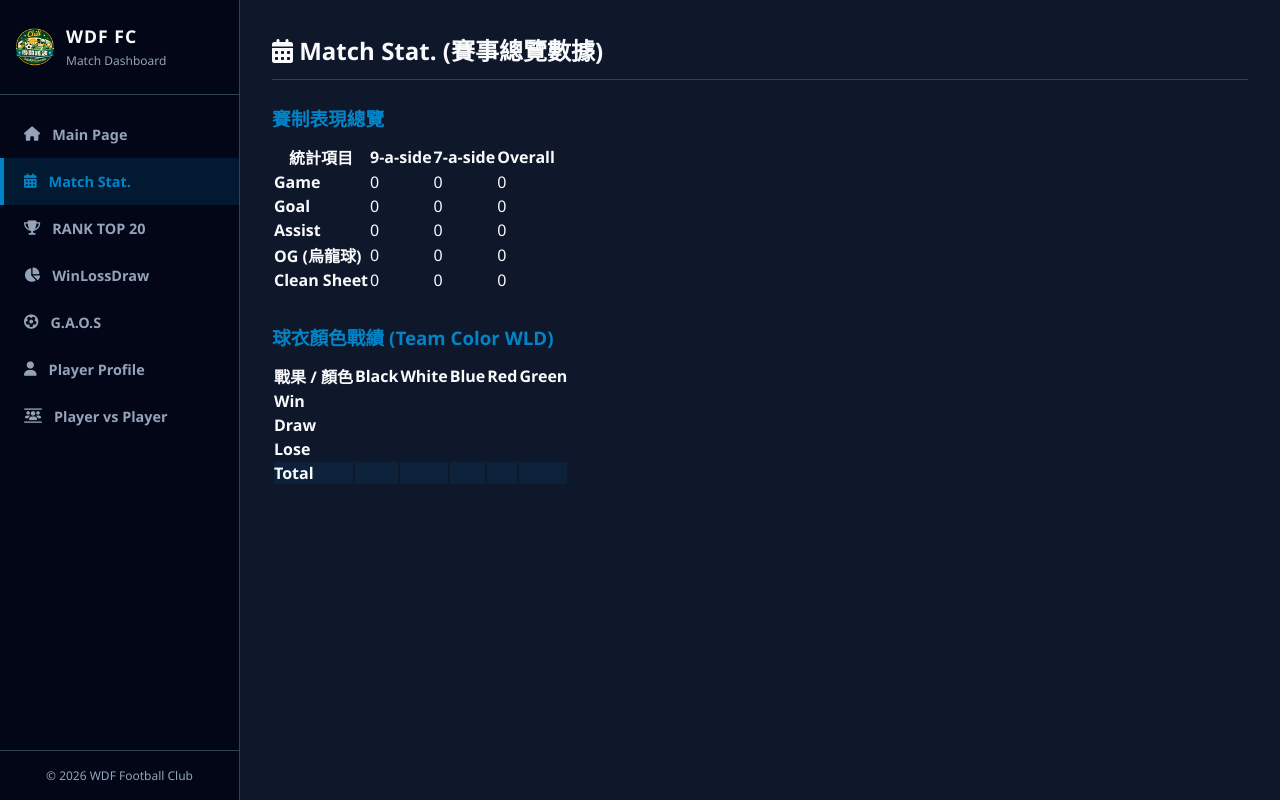
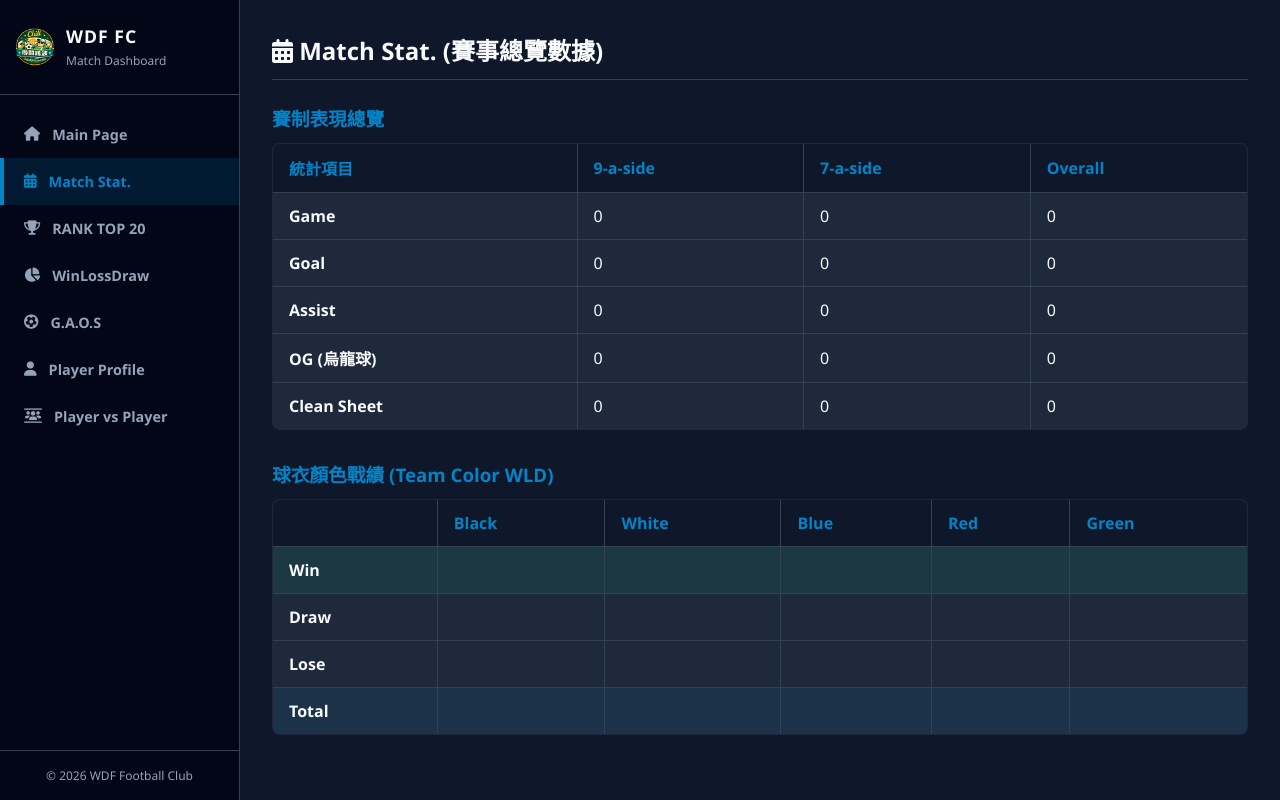
Before and after one commit to jasonkitkituk/wdf-dashboard, a Flask app: page / in a window 1280 px wide, after a click on "Match Stat.". Run offline with Flask 3, Linux system fonts and the light colour scheme; data that the repository does not hold is empty; some libraries are stand-ins or nearby versions.

Commit message:
style: add table borders and background color for team color table header

```diff
--- a/sql/format_stats.sql
+++ b/sql/format_stats.sql
@@ -17,12 +17,16 @@ stat_sums AS (
 
         COALESCE(SUM(CASE WHEN m.pitch_aside = 9 THEN pms.own_goals ELSE 0 END), 0) as og_9,
         COALESCE(SUM(CASE WHEN m.pitch_aside = 7 THEN pms.own_goals ELSE 0 END), 0) as og_7,
-        COALESCE(SUM(pms.own_goals), 0) as og_overall,
-
-        COALESCE(SUM(CASE WHEN m.pitch_aside = 9 AND pms.clean_sheet = TRUE THEN 1 ELSE 0 END), 0) as cs_9,
-        COALESCE(SUM(CASE WHEN m.pitch_aside = 7 AND pms.clean_sheet = TRUE THEN 1 ELSE 0 END), 0) as cs_7,
-        COALESCE(SUM(CASE WHEN pms.clean_sheet = TRUE THEN 1 ELSE 0 END), 0) as cs_overall
+        COALESCE(SUM(pms.own_goals), 0) as og_overall
     FROM public.player_match_stats pms
     JOIN public.matches m ON pms.match_id = m.id
+),
+clean_sheet_sums AS (
+    SELECT
+        COALESCE(SUM(CASE WHEN m.pitch_aside = 9 AND mt.goals_conceded = 0 THEN 1 ELSE 0 END), 0) as cs_9,
+        COALESCE(SUM(CASE WHEN m.pitch_aside = 7 AND mt.goals_conceded = 0 THEN 1 ELSE 0 END), 0) as cs_7,
+        COALESCE(SUM(CASE WHEN mt.goals_conceded = 0 THEN 1 ELSE 0 END), 0) as cs_overall
+    FROM public.match_teams mt
+    JOIN public.matches m ON mt.match_id = m.id
 )
-SELECT * FROM match_counts, stat_sums;
+SELECT * FROM match_counts, stat_sums, clean_sheet_sums;
--- a/static/style.css
+++ b/static/style.css
@@ -249,3 +249,37 @@ body {
     height: 88px;
     object-fit: contain;
 }
+
+
+/* ================= 表格框線與排版美化 ================= */
+.data-table {
+    width: 100%;
+    border-collapse: collapse;
+    background-color: var(--bg-card);
+    border-radius: 8px;
+    overflow: hidden;
+    border: 1px solid var(--border-color); /* 外框線 */
+}
+
+.data-table th,
+.data-table td {
+    padding: 12px 16px;
+    text-align: left;
+    border: 1px solid var(--border-color); /* 每個儲存格加上格線 */
+}
+
+.data-table th {
+    background-color: #0f172a; /* 表頭背景色 */
+    color: var(--accent-color);
+    font-weight: 600;
+}
+
+/* 針對第二個表格（Team Color WLD）的第一列 (Win Row 或標題列) 加上醒目背景色 */
+.team-color-table tr:nth-child(1) {
+    background-color: rgba(16, 185, 129, 0.1); /* 柔和的綠色點綴，可自行調整 */
+}
+
+/* 滑鼠懸停效果 */
+.data-table tr:hover {
+    background-color: rgba(255, 255, 255, 0.02);
+}
--- a/templates/index.html
+++ b/templates/index.html
@@ -177,10 +177,10 @@
                 <!-- 表格二：球衣顏色勝負統計 -->
                 <div class="stat-container">
                     <h3 style="margin-bottom: 12px; color: var(--accent-color);">球衣顏色戰績 (Team Color WLD)</h3>
-                    <table class="data-table">
+                    <table class="data-table team-color-table">
                         <thead>
                             <tr>
-                                <th>戰果 / 顏色</th>
+                                <th>  </th>
                                 <th>Black</th>
                                 <th>White</th>
                                 <th>Blue</th>
```
